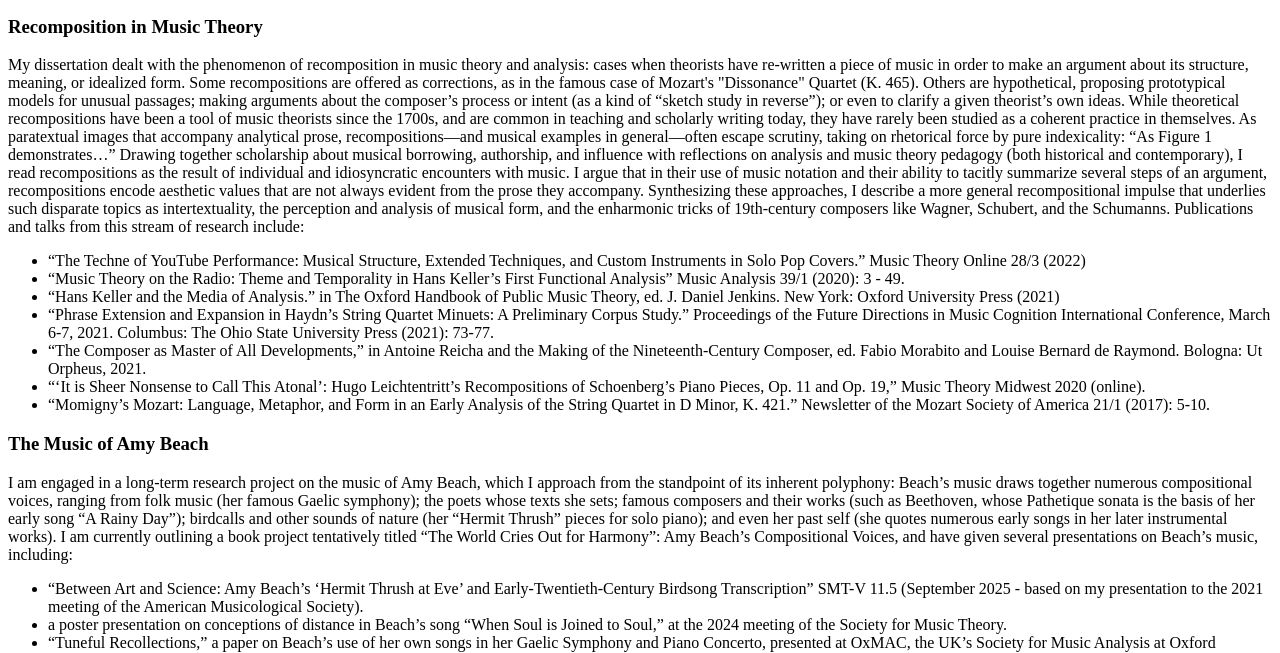
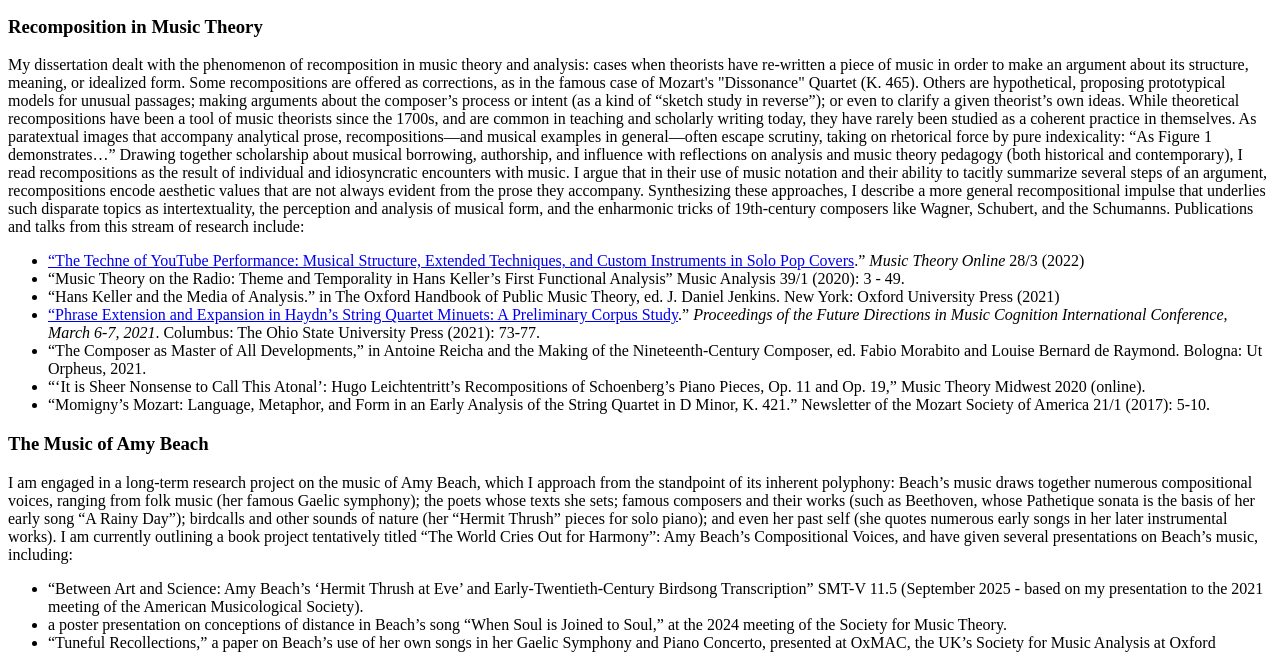
Before and after one commit to woh2822/website, a plain HTML site: page research.html in a window 1280 px wide. Shown: the part 142-795 px from the top of the page. Drawn offline with Linux system fonts and the light colour scheme.

Commit message:
Update research.html

```diff
--- a/research.html
+++ b/research.html
@@ -15,10 +15,10 @@ My dissertation dealt with the phenomenon of recomposition in music theory and a
 Publications and talks from this stream of research include:
 
   <ul>
-  <li>“The Techne of YouTube Performance: Musical Structure, Extended Techniques, and Custom Instruments in Solo Pop Covers.” Music Theory Online 28/3 (2022)</li>
+  <li><a href="https://mtosmt.org/issues/mto.22.28.3/mto.22.28.3.ohara.html">“The Techne of YouTube Performance: Musical Structure, Extended Techniques, and Custom Instruments in Solo Pop Covers</a>.” <em>Music Theory Online</em> 28/3 (2022)</li>
     <li>“Music Theory on the Radio: Theme and Temporality in Hans Keller’s First Functional Analysis” Music Analysis 39/1 (2020): 3 - 49.</li>
     <li>“Hans Keller and the Media of Analysis.” in The Oxford Handbook of Public Music Theory, ed. J. Daniel Jenkins. New York: Oxford University Press (2021)</li>
-    <li>“Phrase Extension and Expansion in Haydn’s String Quartet Minuets: A Preliminary Corpus Study.” Proceedings of the Future Directions in Music Cognition International Conference, March 6-7, 2021. Columbus: The Ohio State University Press (2021): 73-77.</li>
+    <li><a href="https://kb.osu.edu/items/96932a5f-0e45-4bcc-8471-a2659dbe9ec3">“Phrase Extension and Expansion in Haydn’s String Quartet Minuets: A Preliminary Corpus Study</a>.” <em>Proceedings of the Future Directions in Music Cognition International Conference, March 6-7, 2021</em>. Columbus: The Ohio State University Press (2021): 73-77.</li>
     <li>“The Composer as Master of All Developments,” in Antoine Reicha and the Making of the Nineteenth-Century Composer, ed. Fabio Morabito and Louise Bernard de Raymond. Bologna: Ut Orpheus, 2021.</li>
     <li>“‘It is Sheer Nonsense to Call This Atonal’: Hugo Leichtentritt’s Recompositions of Schoenberg’s Piano Pieces, Op. 11 and Op. 19,” Music Theory Midwest 2020 (online).</li>
     <li>“Momigny’s Mozart: Language, Metaphor, and Form in an Early Analysis of the String Quartet in D Minor, K. 421.” Newsletter of the Mozart Society of America 21/1 (2017): 5-10.</li>
```
